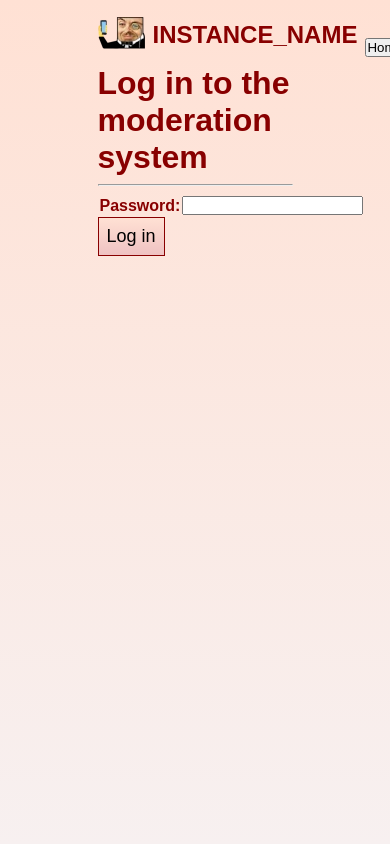
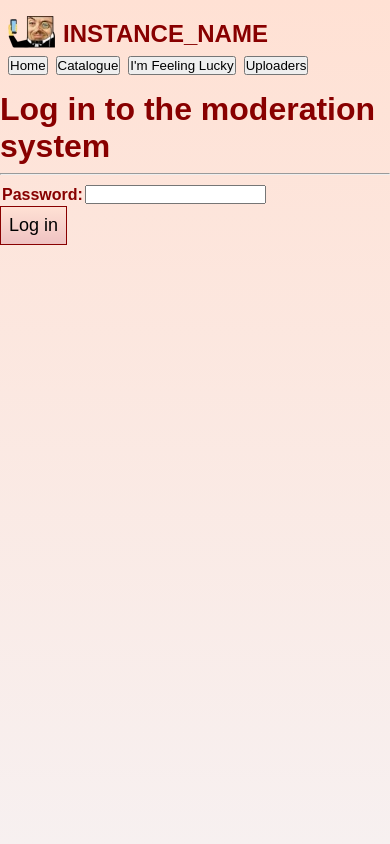
Before and after one commit to ilotterytea/anonupload, a PHP site: page /mod.php in a window 390 px wide; the page is wider, and only the part inside the window is pictured. Run offline with PHP 8.4, Linux system fonts and the light colour scheme; a stand-in replaces the project's code that opens the database connection; some libraries are stand-ins or nearby versions.

Commit message:
feat: mobile responsiveness

```diff
--- a/public/catalogue.php
+++ b/public/catalogue.php
@@ -41,8 +41,11 @@ $files = $stmt->fetchAll();
 
 <head>
     <title>File Catalogue &lpar;Page <?= $page + 1 ?>/<?= $max_pages ?>&rpar; - <?= INSTANCE_NAME ?></title>
+    <meta name="viewport" content="width=device-width, initial-scale=1">
     <link rel="stylesheet" href="/static/style.css">
     <link rel="shortcut icon" href="/static/favicon.ico" type="image/x-icon">
+    <meta http-equiv="Content-Type" content="text/html;charset=UTF-8">
+    <meta name="theme-color" content="#ffe1d4">
 </head>
 
 <body>
--- a/public/index.php
+++ b/public/index.php
@@ -160,8 +160,11 @@ $privacy_exists = is_file($_SERVER['DOCUMENT_ROOT'] . '/static/PRIVACY.txt');
     <?php else: ?>
         <title><?= INSTANCE_NAME ?></title>
     <?php endif; ?>
+    <meta name="viewport" content="width=device-width, initial-scale=1">
     <link rel="stylesheet" href="/static/style.css">
     <link rel="shortcut icon" href="/static/favicon.ico" type="image/x-icon">
+    <meta http-equiv="Content-Type" content="text/html;charset=UTF-8">
+    <meta name="theme-color" content="#ffe1d4">
 </head>
 
 <body>
--- a/public/mod.php
+++ b/public/mod.php
@@ -45,8 +45,11 @@ if ($_SERVER['REQUEST_METHOD'] == 'POST') {
 
 <head>
     <title>Moderation - <?= INSTANCE_NAME ?></title>
+    <meta name="viewport" content="width=device-width, initial-scale=1">
     <link rel="stylesheet" href="/static/style.css">
     <link rel="shortcut icon" href="/static/favicon.ico" type="image/x-icon">
+    <meta http-equiv="Content-Type" content="text/html;charset=UTF-8">
+    <meta name="theme-color" content="#ffe1d4">
 </head>
 
 <body>
--- a/public/report.php
+++ b/public/report.php
@@ -116,8 +116,11 @@ if (!is_file(FILE_UPLOAD_DIRECTORY . "/{$file_id}")) {
 
 <head>
     <title>Report - <?= INSTANCE_NAME ?></title>
+    <meta name="viewport" content="width=device-width, initial-scale=1">
     <link rel="stylesheet" href="/static/style.css">
     <link rel="shortcut icon" href="/static/favicon.ico" type="image/x-icon">
+    <meta http-equiv="Content-Type" content="text/html;charset=UTF-8">
+    <meta name="theme-color" content="#ffe1d4">
 </head>
 
 <body>
--- a/public/static/style.css
+++ b/public/static/style.css
@@ -374,3 +374,23 @@ button[type=submit].fancy:hover {
     font-size: 10px;
     vertical-align: top;
 }
+
+@media screen and (max-width: 1000px) {
+    main {
+        width: 100%;
+    }
+
+    .file-preview-wrapper,
+    .navbar {
+        margin: 8px;
+    }
+
+    .navbar {
+        align-items: start;
+        flex-direction: column;
+    }
+
+    .grid-3 {
+        grid-template-columns: auto;
+    }
+}
--- a/public/uploaders.php
+++ b/public/uploaders.php
@@ -21,9 +21,11 @@ foreach (FILE_ACCEPTED_MIME_TYPES as $k => $v) {
 
 <head>
     <title>Uploaders - <?= INSTANCE_NAME ?></title>
+    <meta name="viewport" content="width=device-width, initial-scale=1">
     <link rel="stylesheet" href="/static/style.css">
     <link rel="shortcut icon" href="/static/favicon.ico" type="image/x-icon">
     <meta http-equiv="Content-Type" content="text/html;charset=UTF-8">
+    <meta name="theme-color" content="#ffe1d4">
 </head>
 
 <body>
```
